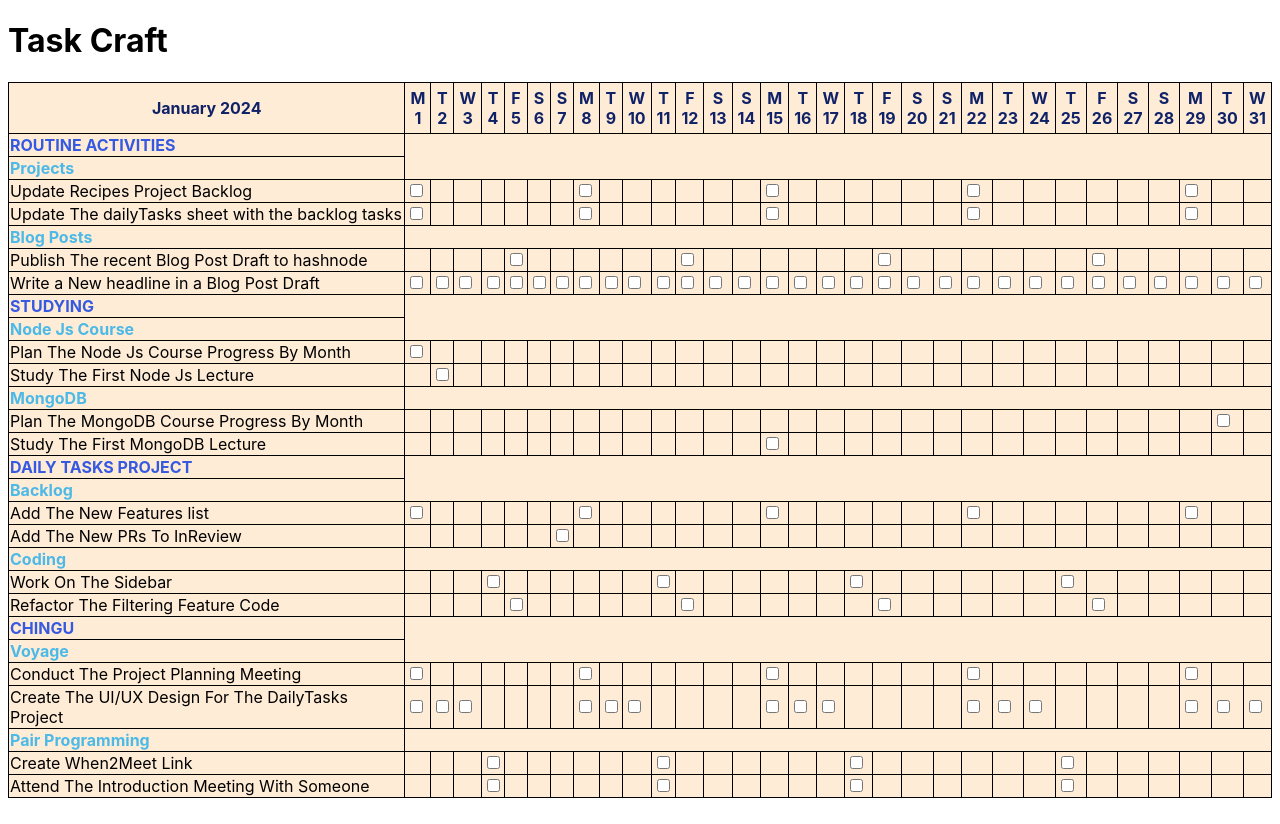
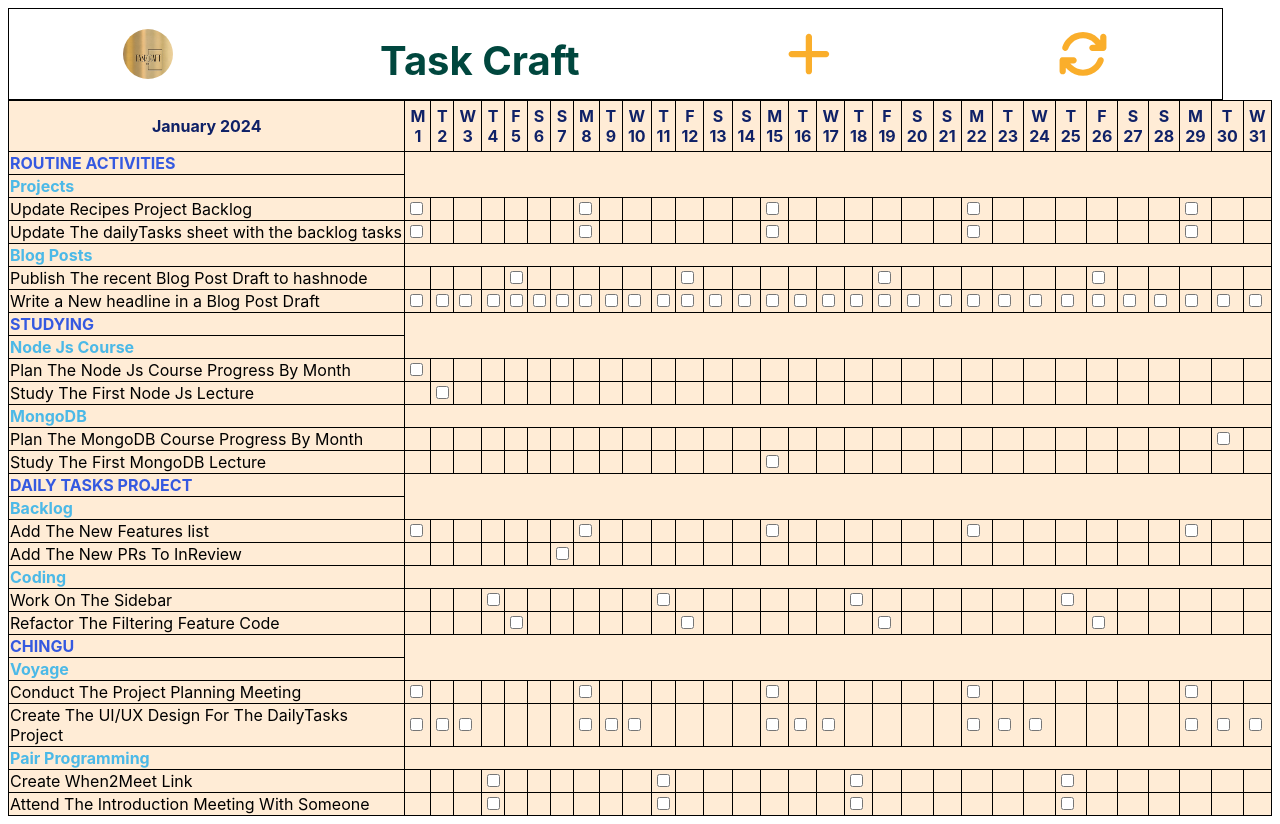
Before and after one commit to chingu-voyages/v47-tier2-team-11, a React (Vite) app in the folder task-craft/: page / in a window 1280 px wide. Built offline with nearby package versions, Linux system fonts and the light colour scheme.

Commit message:
the header component

```diff
--- a/task-craft/package.json
+++ b/task-craft/package.json
@@ -10,6 +10,11 @@
     "preview": "vite preview"
   },
   "dependencies": {
+    "@fortawesome/fontawesome-svg-core": "^6.5.1",
+    "@fortawesome/free-brands-svg-icons": "^6.5.1",
+    "@fortawesome/free-regular-svg-icons": "^6.5.1",
+    "@fortawesome/free-solid-svg-icons": "^6.5.1",
+    "@fortawesome/react-fontawesome": "^0.2.0",
     "react": "^18.2.0",
     "react-dom": "^18.2.0"
   },
--- /dev/null
+++ b/task-craft/src/components/Header.css
@@ -0,0 +1,27 @@
+.container{
+    width: 1213px;
+    height: 90px;
+    display: flex;
+    justify-content: space-around;
+    border: 1px solid black ;
+    color: #F2F7F5;
+}
+.logo{
+    width: 50px;
+    height: 50px;
+    border-radius: 250px;
+    padding: 20px;
+}
+.head{
+    font-size: 40px;
+    color: #00473E;
+    padding: -8em;
+
+
+
+}
+.icon{
+    padding: 20px;
+    font-size: 50px;
+    color: #FAAE2B;
+}
--- a/task-craft/src/components/Header.jsx
+++ b/task-craft/src/components/Header.jsx
@@ -1,10 +1,21 @@
+import logo from "../assets/logo.png";
+import { FontAwesomeIcon } from "@fortawesome/react-fontawesome";
+import { faPlus } from "@fortawesome/free-solid-svg-icons";
+import { faArrowsRotate } from "@fortawesome/free-solid-svg-icons";
+
+import "./Header.css";
+
 const Header = () => {
-    return (
-        <>
-            <h1>Task Craft</h1>
-        </>
-    )
+  return (
+    <>
+      <div className="container">
+        <img className="logo" src={logo} />
+        <h1 className="head">Task Craft</h1>
+        <FontAwesomeIcon className="icon" icon={faPlus} />
+        <FontAwesomeIcon className="icon" icon={faArrowsRotate} />
+      </div>
+    </>
+  );
+};
 
-}
-
-export default Header
+export default Header;
```
Also changed, not shown: task-craft/src/assets/logo.png (added), 1 other file (tests, documents, lock files or other folders).
